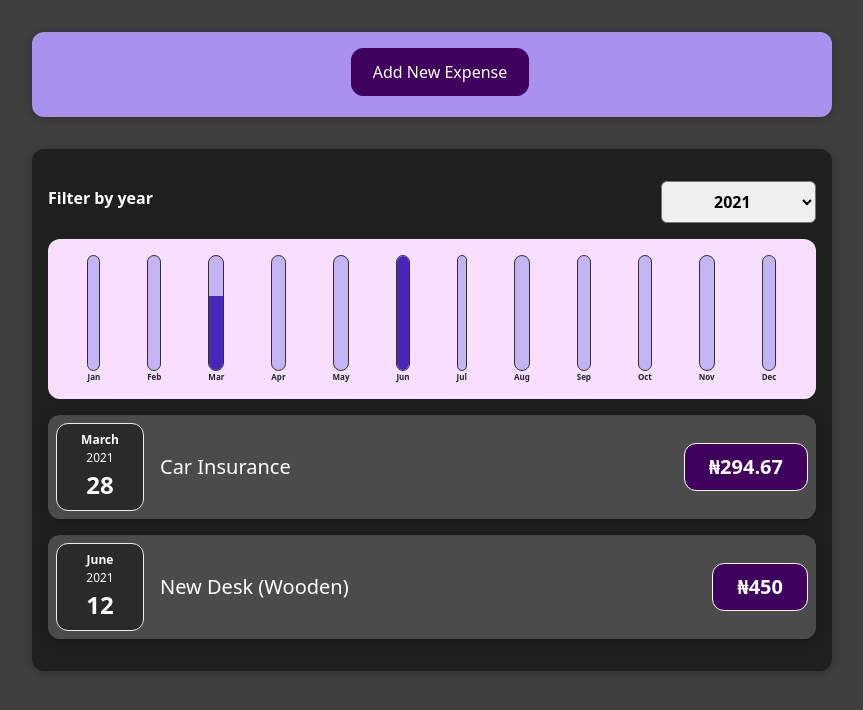
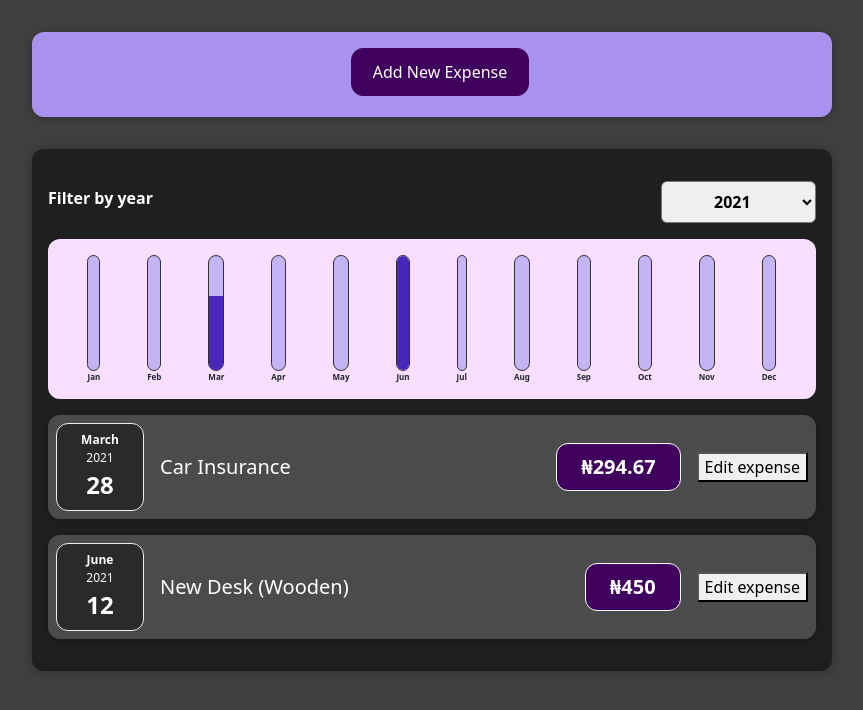
Before and after one commit to candentmind/Expenses-Tracker, a React (Create React App) app: page / in a window 1280 px wide. Shown: the top 710 px of the page, without its empty margins (208-1071 px from the left). Built offline with nearby package versions, Linux system fonts and the light colour scheme.

Commit message:
Set the foundation for editable expenses

```diff
--- a/src/App.js
+++ b/src/App.js
@@ -61,11 +61,15 @@ const App = () => {
       return [newExpense, ...prevExpenses];
     });
   };
+  const getSelectedExpense = (expenseId) => {
+    const expenseItem = expenses.find(item => item.id === expenseId);
+    console.log(expenseItem);
+  }
 
   return (
     <div>
       <NewExpense onAddExpense={addExpense} />
-      <ExpensesPanel items={expenses} />
+      <ExpensesPanel items={expenses} onEditExpense={getSelectedExpense}/>
     </div>
   );
 };
--- a/src/components/Expenses/ExpenseItem.js
+++ b/src/components/Expenses/ExpenseItem.js
@@ -2,7 +2,7 @@ import ExpenseDate from "./ExpenseDate";
 import Card from "../UI/Card";
 import "./ExpenseItem.css";
 
-function ExpenseItem({ item }) {
+function ExpenseItem({ item, onEditExpense }) {
   return (
     <li>
       <Card className="expense-item">
@@ -13,6 +13,7 @@ function ExpenseItem({ item }) {
             <span>&#8358;</span>
             <span>{item.amount}</span>
           </div>
+          <button onClick={() => onEditExpense(item.id)}>Edit expense</button>
         </div>
       </Card>
     </li>
--- a/src/components/Expenses/ExpensesFilter.js
+++ b/src/components/Expenses/ExpensesFilter.js
@@ -2,6 +2,8 @@ import React from "react";
 import "./ExpensesFilter.css";
 
 const ExpensesFilter = (props) => {
+  console.log("ExpensesFilter component is called");
+
   const handleYearSelection = (e) => {
     props.onYearSelect(e.target.value);
     //const selectedIndex = e.target.selectedIndex;
--- a/src/components/Expenses/ExpensesList.js
+++ b/src/components/Expenses/ExpensesList.js
@@ -2,10 +2,10 @@ import React from "react";
 import ExpenseItem from "./ExpenseItem";
 import "./ExpensesList.css";
 
-const ExpensesList = ({ filteredList }) => (
+const ExpensesList = ({ filteredList, onEditExpense }) => (
   <ul className="expenses-list">
     {filteredList.length > 0 &&
-      filteredList.map((item) => <ExpenseItem key={item.id} item={item} />)}
+      filteredList.map((item) => <ExpenseItem key={item.id} item={item} onEditExpense={onEditExpense}/>)}
     {filteredList.length <= 0 && (
       <p
         style={{ color: "whitesmoke", textAlign: "center", marginTop: "0.6em" }}
--- a/src/components/Expenses/ExpensesPanel.js
+++ b/src/components/Expenses/ExpensesPanel.js
@@ -19,7 +19,7 @@ const ExpensesPanel = (props) => {
     <Card className="expenses-panel">
       <ExpensesFilter onYearSelect={filterByYear} selected={selectedYear} />
       <ExpensesChart expenses={filteredList} />
-      <ExpensesList filteredList={filteredList} />
+      <ExpensesList filteredList={filteredList} onEditExpense={props.onEditExpense}/>
     </Card>
   );
 };
```
